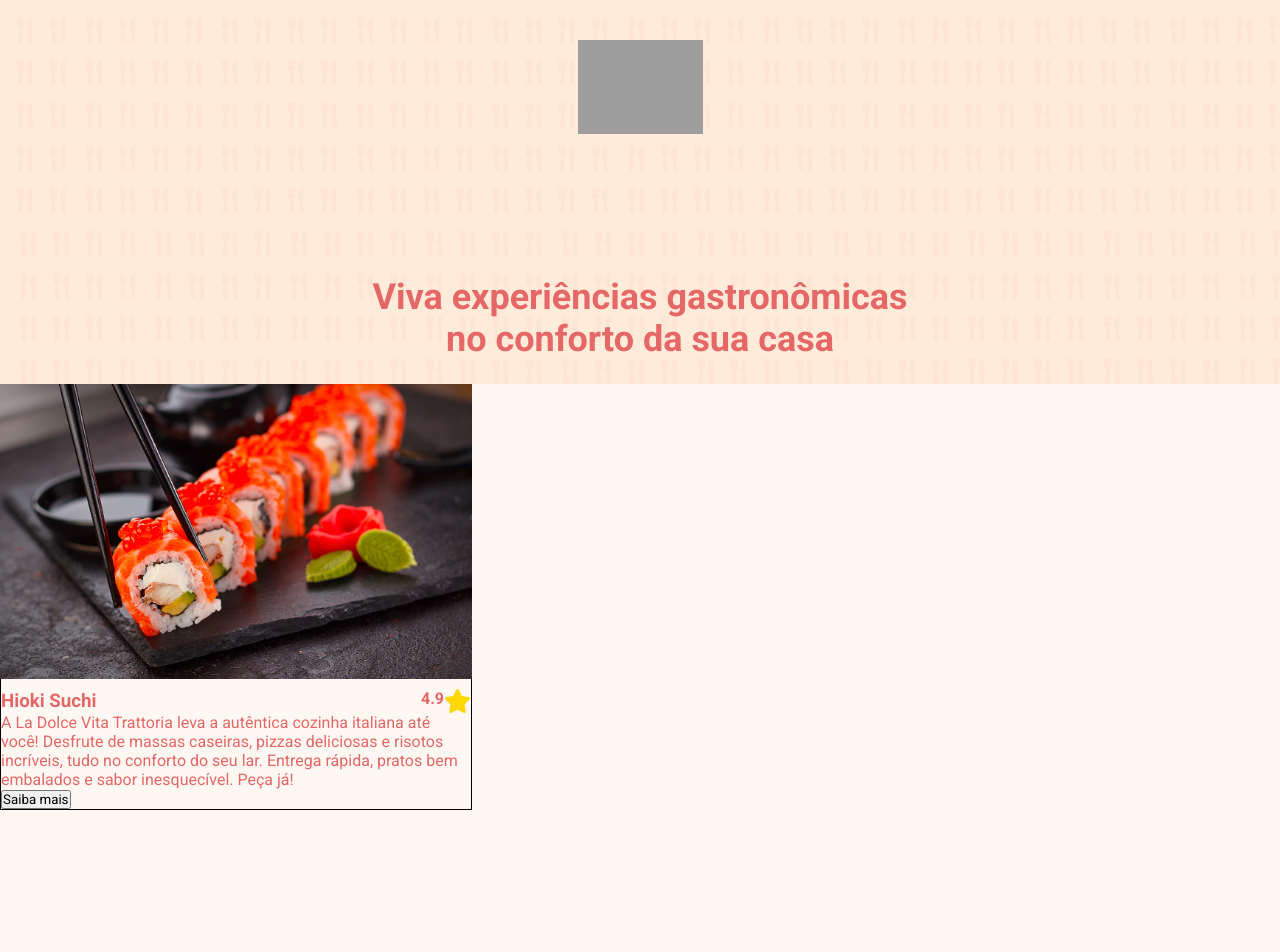
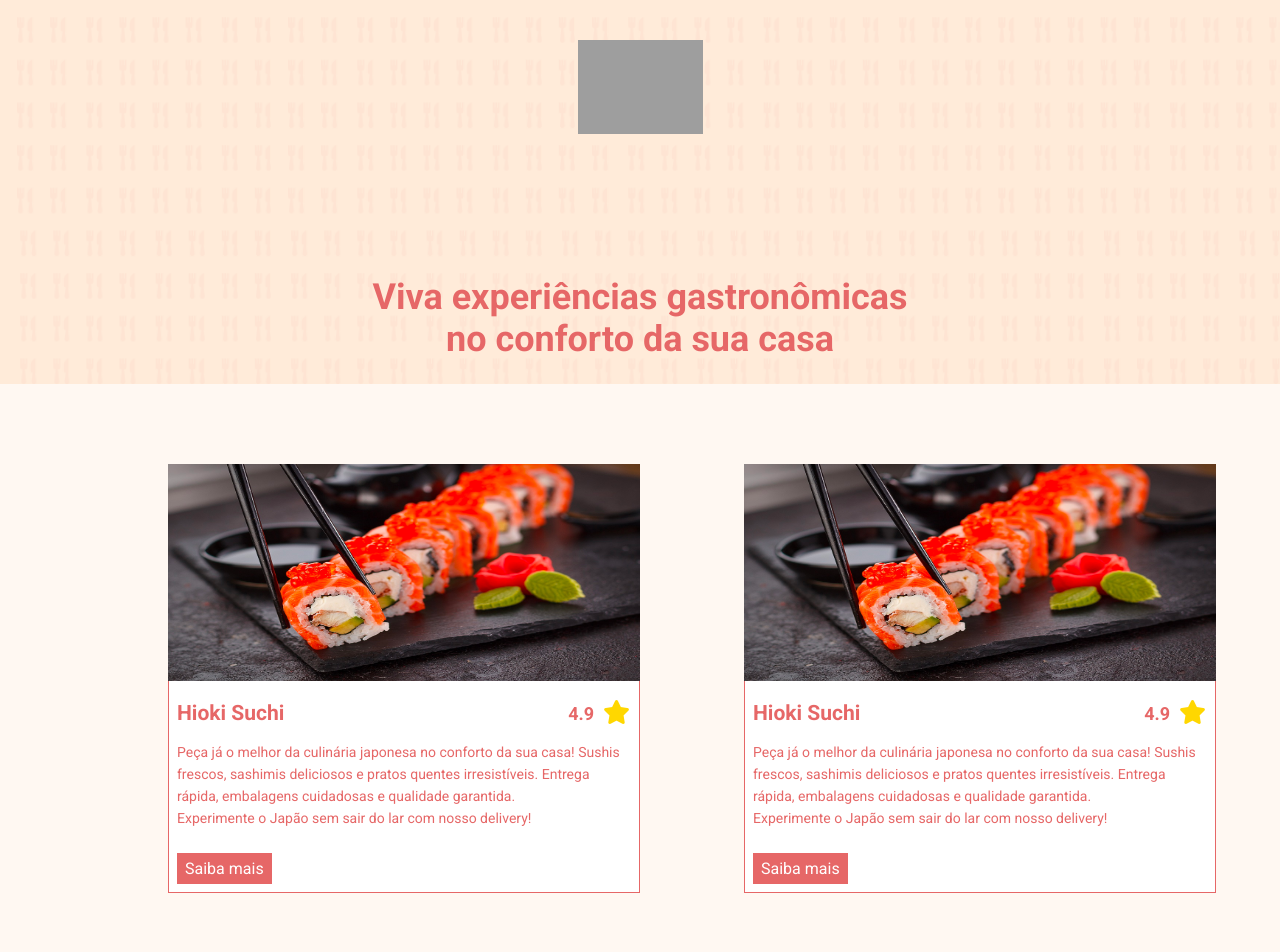
Before and after one commit to FlavioIrl/Projeto-React-EFood-, a React (Create React App) app: page / in a window 1280 px wide. Shown: the top 952 px of the page. Before the commit the page ends 810 px from the top, so only its background shows below. Built offline with nearby package versions, Linux system fonts and the light colour scheme; grey boxes are pictures that could not be loaded.

Commit message:
Continuando os cards

```diff
--- a/src/components/Cards/index.tsx
+++ b/src/components/Cards/index.tsx
@@ -6,7 +6,10 @@ import {
   Evaluation,
   InfoTop,
   CardsContainer,
-  Infos
+  Infos,
+  Description,
+  ButtonCard,
+  Nota
 } from './styles'
 
 const Cards = () => (
@@ -16,17 +19,17 @@ const Cards = () => (
       <InfoTop>
         <h3>Hioki Suchi</h3>
         <Evaluation>
-          <p>4.9</p>
+          <Nota>4.9</Nota>
           <Icon className="fa-solid fa-star" />
         </Evaluation>
       </InfoTop>
-      <p>
-        A La Dolce Vita Trattoria leva a autêntica cozinha italiana até você!
-        Desfrute de massas caseiras, pizzas deliciosas e risotos incríveis, tudo
-        no conforto do seu lar. Entrega rápida, pratos bem embalados e sabor
-        inesquecível. Peça já!
-      </p>
-      <button>Saiba mais</button>
+      <Description>
+        Peça já o melhor da culinária japonesa no conforto da sua casa! Sushis
+        frescos, sashimis deliciosos e pratos quentes irresistíveis. Entrega
+        rápida, embalagens cuidadosas e qualidade garantida. <br />
+        Experimente o Japão sem sair do lar com nosso delivery!
+      </Description>
+      <ButtonCard>Saiba mais</ButtonCard>
     </Infos>
   </CardsContainer>
 )
--- a/src/components/Cards/styles.ts
+++ b/src/components/Cards/styles.ts
@@ -1,24 +1,52 @@
 import styled from 'styled-components'
+import { cores } from '../../styles'
 
 export const Icon = styled.i`
   color: gold;
   font-size: 24px;
+  padding: 1px;
+  margin-left: 8px;
+`
+
+export const Nota = styled.p`
+  margin-top: 4px;
 `
 
 export const Infos = styled.div`
   padding-top: 10px;
-  border: 1px solid black;
+  border: 1px solid ${cores.salmao};
   border-top: none;
+  background-color: ${cores.branco};
 `
 
 export const CardsContainer = styled.div`
   max-width: 472px;
+  margin: 40px;
+  position: relative;
+`
+
+export const ButtonCard = styled.button`
+  margin: 8px;
+  border: none;
+  font-size: 16px;
+  font-height: bold;
+  color: ${cores.branco};
+  background-color: ${cores.salmao};
+  padding: 6px 8px;
 `
 
 export const InfoTop = styled.div`
   display: flex;
   justify-content: space-between;
   align-items: center;
+  margin: 8px;
+  font-size: 18px;
+`
+
+export const Description = styled.p`
+  font-size: 14px;
+  line-height: 22px;
+  margin: 16px 8px;
 `
 
 export const Evaluation = styled.div`
@@ -31,4 +59,5 @@ export const Evaluation = styled.div`
 export const Image = styled.img`
   display: block;
   width: 472px;
+  height: 217px;
 `
--- /dev/null
+++ b/src/components/CardsList/index.tsx
@@ -0,0 +1,19 @@
+import Cards from '../Cards'
+import { Container, List } from './styles'
+
+const CardsList = () => (
+  <Container>
+    <div className="container">
+      <List>
+        <Cards />
+        <Cards />
+        <Cards />
+        <Cards />
+        <Cards />
+        <Cards />
+      </List>
+    </div>
+  </Container>
+)
+
+export default CardsList
--- /dev/null
+++ b/src/components/CardsList/styles.ts
@@ -0,0 +1,12 @@
+import styled from 'styled-components'
+
+export const Container = styled.div`
+  display: flex;
+`
+
+export const List = styled.div`
+  display: grid;
+  grid-template-columns: 1fr 1fr;
+  column-gap: 24px;
+  margin-top: 40px;
+`
--- a/src/components/Home/index.tsx
+++ b/src/components/Home/index.tsx
@@ -1,10 +1,10 @@
 import Banner from '../Banner'
-import Cards from '../Cards'
+import CardsList from '../CardsList'
 
 const Home = () => (
   <>
     <Banner />
-    <Cards />
+    <CardsList />
   </>
 )
 
--- a/src/styles.ts
+++ b/src/styles.ts
@@ -2,6 +2,7 @@ import { createGlobalStyle } from 'styled-components'
 
 export const cores = {
   BrancoAmarelado: '#FFF8F2',
+  branco: '#fff',
   salmao: '#E66767',
   preta: '#111'
 }
```
